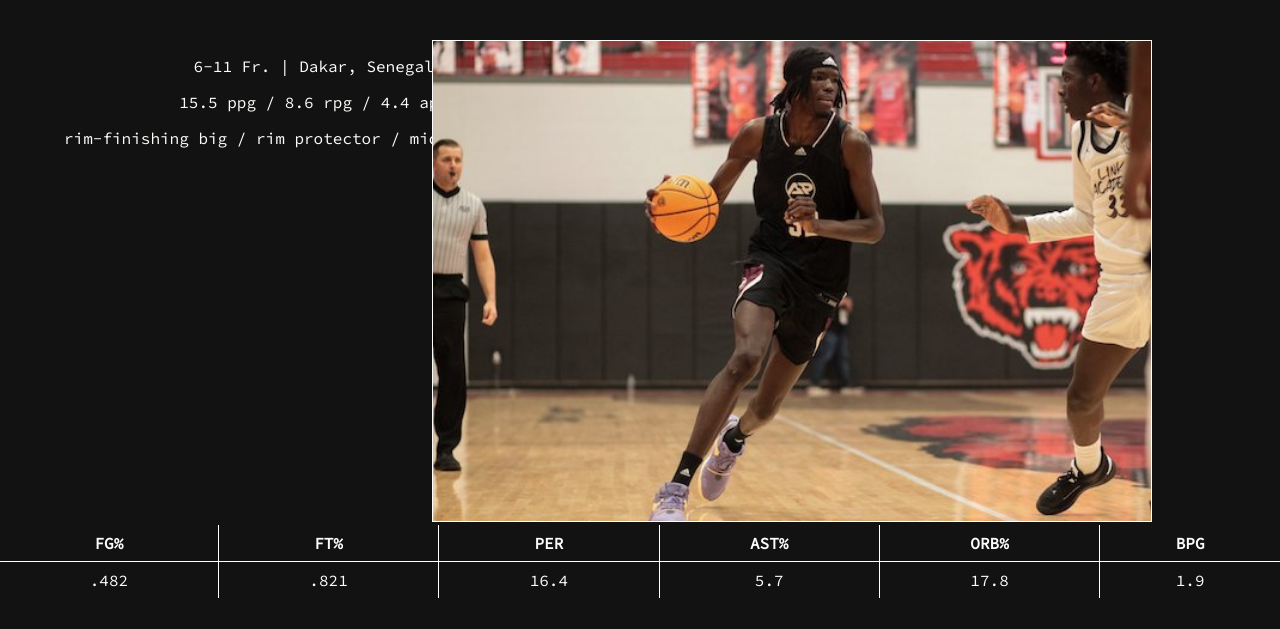
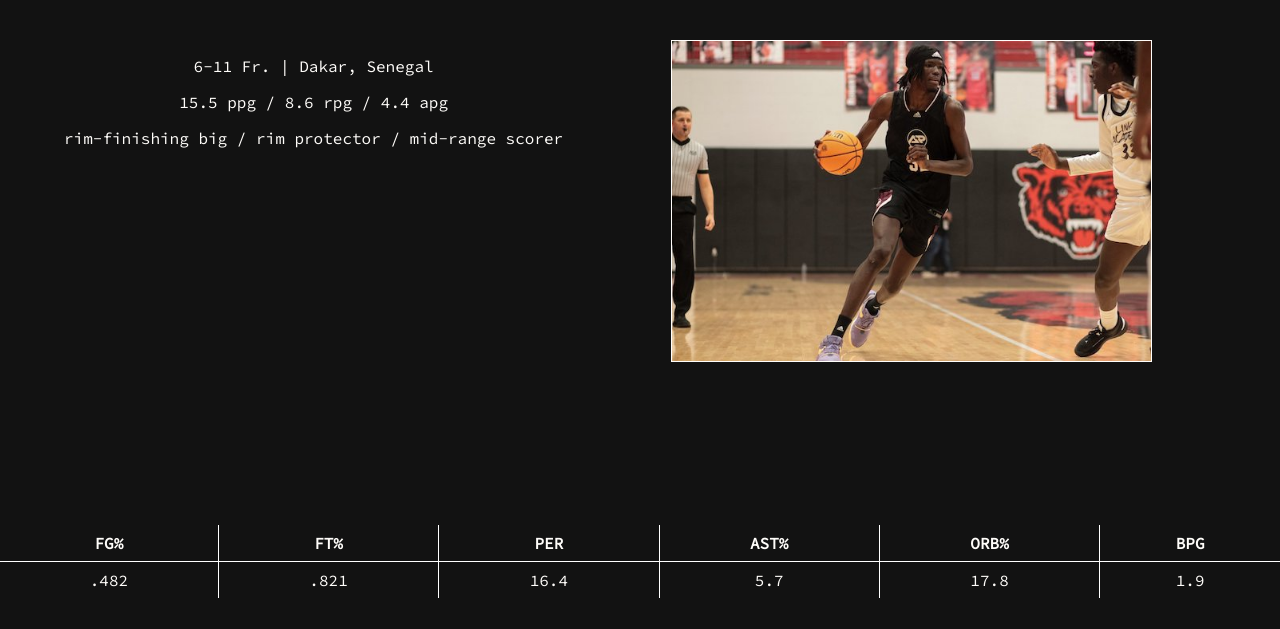
Before and after one commit to jmternes/web, a plain HTML site: page hogball/fall.html in a window 1280 px wide. Shown: the part 171-800 px from the top of the page. Drawn offline with Linux system fonts and the light colour scheme.

Commit message:
css debugging

```diff
--- a/hogball/css/style.css
+++ b/hogball/css/style.css
@@ -227,7 +227,7 @@ img:hover {
 .player-img {
     position: absolute;
     right: 10%;
-    height: 30em;
+    height: 20em;
     border: 1px solid var(--white
     );
 }
```
Also changed, not shown: hogball/index.html (+3 -4 lines).
